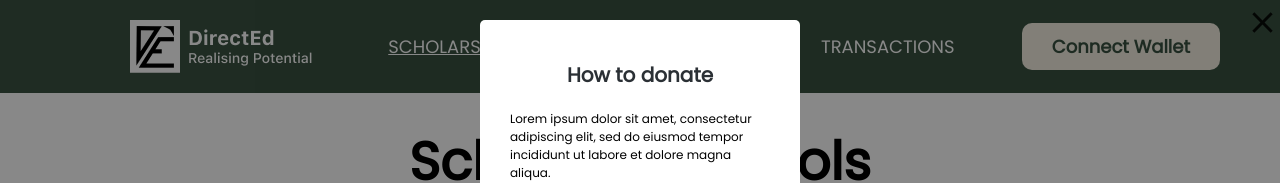
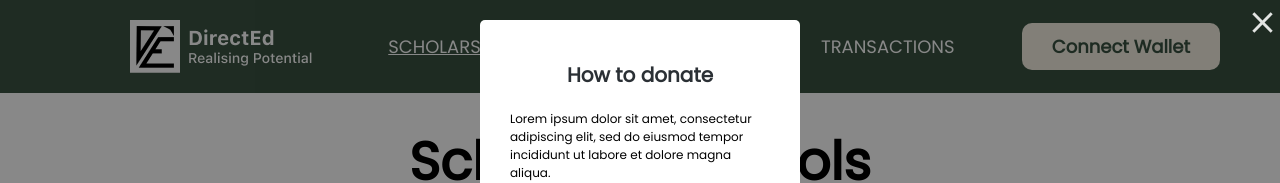
Before and after one commit to adetyaz/directEd, a Next.js app: page / in a window 1280 px wide. Shown: the top 183 px of the page. Built offline with nearby package versions, Linux system fonts and the light colour scheme.

Commit message:
Update CloseIcon.js

```diff
--- a/icons/CloseIcon.js
+++ b/icons/CloseIcon.js
@@ -13,7 +13,7 @@ const CloseIcon = ({ onClick, className }) => {
 		>
 			<path
 				d='M27.7087 9.34788L25.6524 7.29163L17.5003 15.4437L9.34824 7.29163L7.29199 9.34788L15.4441 17.5L7.29199 25.652L9.34824 27.7083L17.5003 19.5562L25.6524 27.7083L27.7087 25.652L19.5566 17.5L27.7087 9.34788Z'
-				fill='black'
+				fill='white'
 				fillOpacity='0.87'
 			/>
 		</svg>
```
